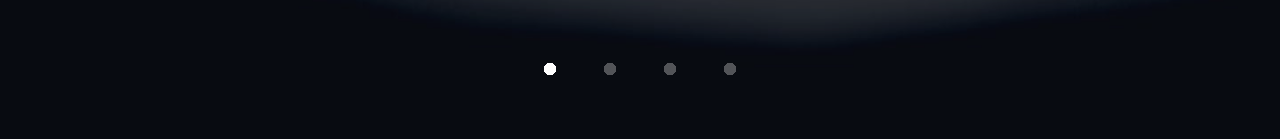
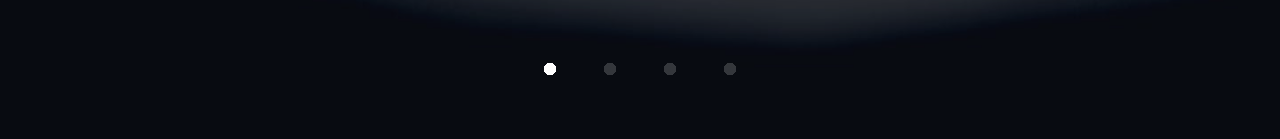
Before and after one commit to ozzy1136/space-tourism-website, a Next.js app: page /crew in a window 1280 px wide. Shown: the part 733-872 px from the top of the page. Built offline with nearby package versions, Linux system fonts and the light colour scheme.

Commit message:
Crew page tabs hover style

```diff
--- a/pages/crew/index.module.css
+++ b/pages/crew/index.module.css
@@ -76,10 +76,17 @@
 		rgb(var(--c-white)) 20%,
 		transparent 20%
 	);
+	opacity: 18%;
 	border-radius: 50%;
 	cursor: pointer;
 }
 
-.tab[aria-selected="false"] {
-	opacity: 30%;
+.tab[aria-selected="true"] {
+	opacity: 100%;
 }
+
+@media (hover: hover) {
+	.tab[aria-selected="false"]:hover {
+		opacity: 50%;
+	}
+}
```
